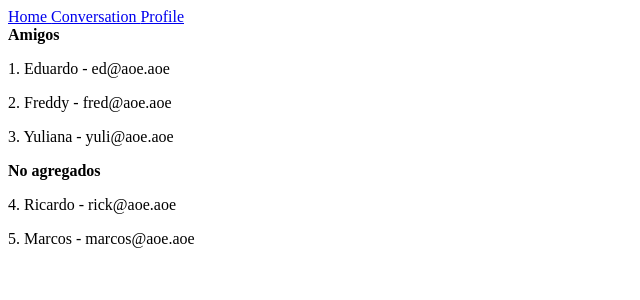
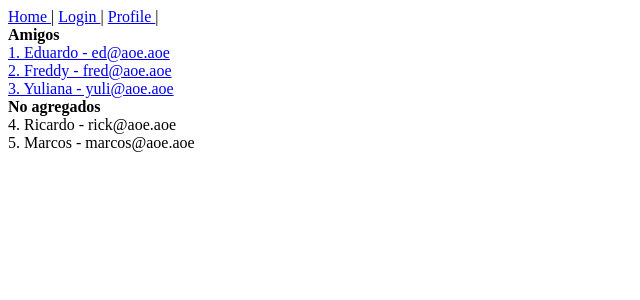
Before and after one commit to KatherinAguilera/messengerAngular, an Angular app: page / in a window 1280 px wide. Shown: the top 300 px of the page, without its empty margins (0-640 px from the left). Built offline with nearby package versions, Linux system fonts and the light colour scheme.

Commit message:
Navigate Params

```diff
--- a/src/app/app.module.ts
+++ b/src/app/app.module.ts
@@ -14,7 +14,7 @@
   { path: '', component: HomeComponent },
   { path: 'home', component: HomeComponent },
   { path: 'login', component: LoginComponent },
-  { path: 'conversation', component: ConversationComponent },
+  { path: 'conversation/:uid', component: ConversationComponent },
   { path: 'profile', component: ProfileComponent },
 ];
 
--- a/src/app/conversation/conversation.component.ts
+++ b/src/app/conversation/conversation.component.ts
@@ -1,4 +1,5 @@
 import { Component, OnInit } from '@angular/core';
+import { ActivatedRoute } from '@angular/router';
 
 @Component({
   selector: 'app-conversation',
@@ -7,8 +8,11 @@
 })
 export class ConversationComponent implements OnInit {
 
-  constructor() { }
-
+  friendId: any;
+  constructor(private activatedRoute: ActivatedRoute) {
+    this.friendId = this.activatedRoute.snapshot.params['uid'];
+    console.log(this.friendId);
+  }
   ngOnInit() {
   }
 
--- a/src/app/home/home.component.html
+++ b/src/app/home/home.component.html
@@ -1,14 +1,18 @@
 <!--index variable que me genera el ngFor-->
 <b>Amigos</b>
 <ng-container *ngFor="let user of friends; let i = index">
-  <p *ngIf="user.friend">
-    {{i + 1}}. {{user.nick}} - {{user.email}}
-  </p>
+  <div *ngIf="user.friend">
+    <a routerLink="/conversation/{{user.uid}}">
+      {{i + 1}}. {{user.nick}} - {{user.email}}
+    </a>
+  </div>
 </ng-container>
 
 <b>No agregados</b>
 <ng-container *ngFor="let user of friends; let i = index">
-  <p *ngIf="!user.friend">
-    {{i + 1}}. {{user.nick}} - {{user.email}}
-  </p>
+  <div *ngIf="!user.friend">
+    <a>
+      {{i + 1}}. {{user.nick}} - {{user.email}}
+    </a>
+  </div>
 </ng-container>
--- a/src/app/home/home.component.ts
+++ b/src/app/home/home.component.ts
@@ -53,28 +53,28 @@
       age: 28,
       email: 'fred@aoe.aoe',
       friend: true,
-      uid: 1
+      uid: 2
     };
     let usuario3: User = {
       nick: 'Yuliana',
       age: 18,
       email: 'yuli@aoe.aoe',
       friend: true,
-      uid: 1
+      uid: 3
     };
     let usuario4: User = {
       nick: 'Ricardo',
       age: 17,
       email: 'rick@aoe.aoe',
       friend: false,
-      uid: 1
+      uid: 4
     };
     let usuario5: User = {
       nick: 'Marcos',
       age: 30,
       email: 'marcos@aoe.aoe',
       friend: false,
-      uid: 1
+      uid: 5
     };
     this.friends = [usuario1, usuario2, usuario3, usuario4, usuario5];
 
--- a/src/app/menu/menu.component.html
+++ b/src/app/menu/menu.component.html
@@ -1,5 +1,5 @@
 <nav>
-  <a routerLink="/home">Home </a>
-  <a routerLink="/conversation">Conversation </a>
-  <a routerLink="/profile">Profile </a>
+  <a routerLink="/home"> Home  </a> |
+  <a routerLink="/login"> Login  </a> |
+  <a routerLink="/profile"> Profile  </a> |
 </nav>
```
